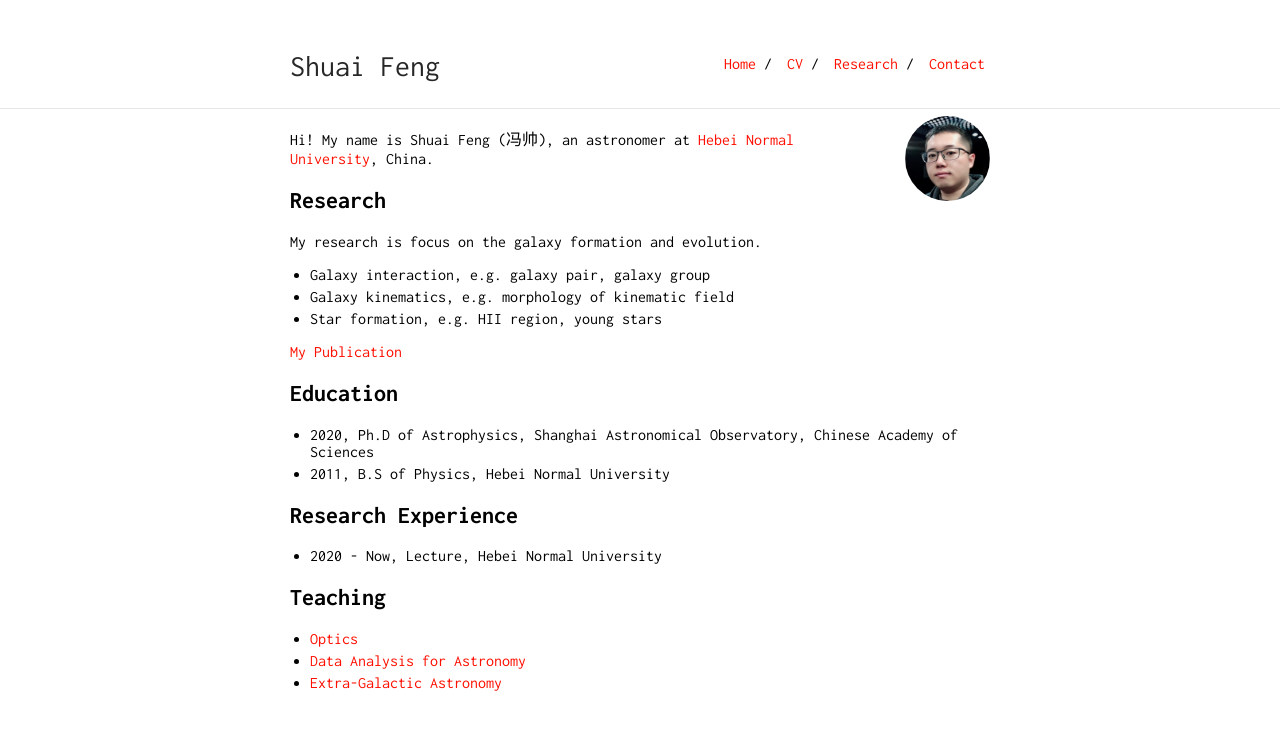
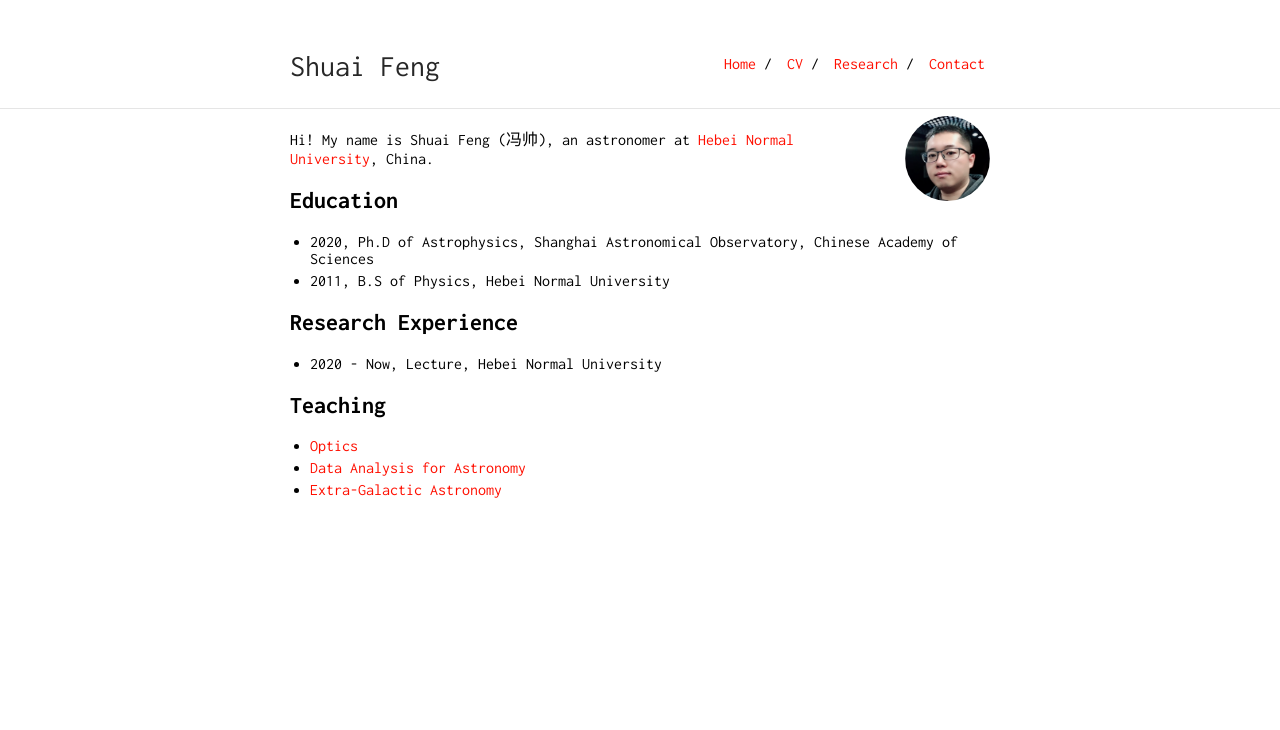
Before and after one commit to fengshuai0210/fengshuai0210.github.io, a Jekyll site: the page built from index.md, in a window 1280 px wide. Shown: the top 730 px of the page. Built offline with Jekyll 4.4.1, drawn with Linux system fonts in a browser that asks for light colours.

Commit message:
Update index.md

```diff
--- a/index.md
+++ b/index.md
@@ -5,15 +5,6 @@ layout: default
 <img class="profile-picture" src="sfeng.png">
 
 Hi! My name is Shuai Feng (冯帅), an astronomer at [Hebei Normal University](http://www.hebtu.edu.cn/), China.
-
-## Research
-
-My research is focus on the galaxy formation and evolution.
-- Galaxy interaction, e.g. galaxy pair, galaxy group
-- Galaxy kinematics, e.g. morphology of kinematic field
-- Star formation, e.g. HII region, young stars
-
-[My Publication](https://ui.adsabs.harvard.edu/user/libraries/Q_B15QrhSuyevVM7sqkXPQ)
 
 ## Education
 
```
